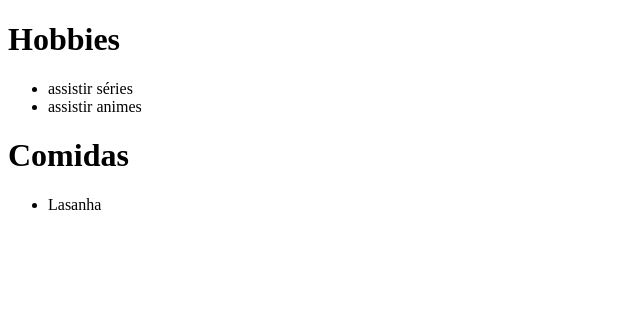
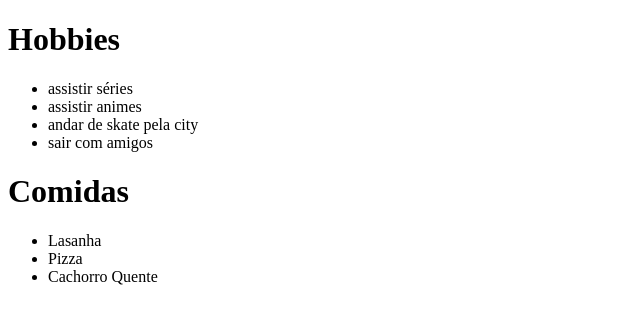
Before and after one commit to CarolinaAriadne/Dinamica_Pull_Request, a plain HTML site: page index.html in a window 1280 px wide. Shown: the whole page, without its empty margins (0-640 px from the left). Drawn offline with Linux system fonts and the light colour scheme.

Commit message:
Adicionei mais coisas em Comidas e Hobbies

```diff
--- a/index.html
+++ b/index.html
@@ -11,6 +11,8 @@
     <ul>
         <li>assistir séries</li>
         <li>assistir animes</li>
+        <li>andar de skate pela city</li>
+        <li>sair com amigos</li>
     </ul>
 
     <h1>Comidas</h1>
@@ -18,6 +20,8 @@
         <li>
             Lasanha
         </li>
+        <li>Pizza</li>
+        <li>Cachorro Quente</li>
     </ul>
 
 </body>
```
